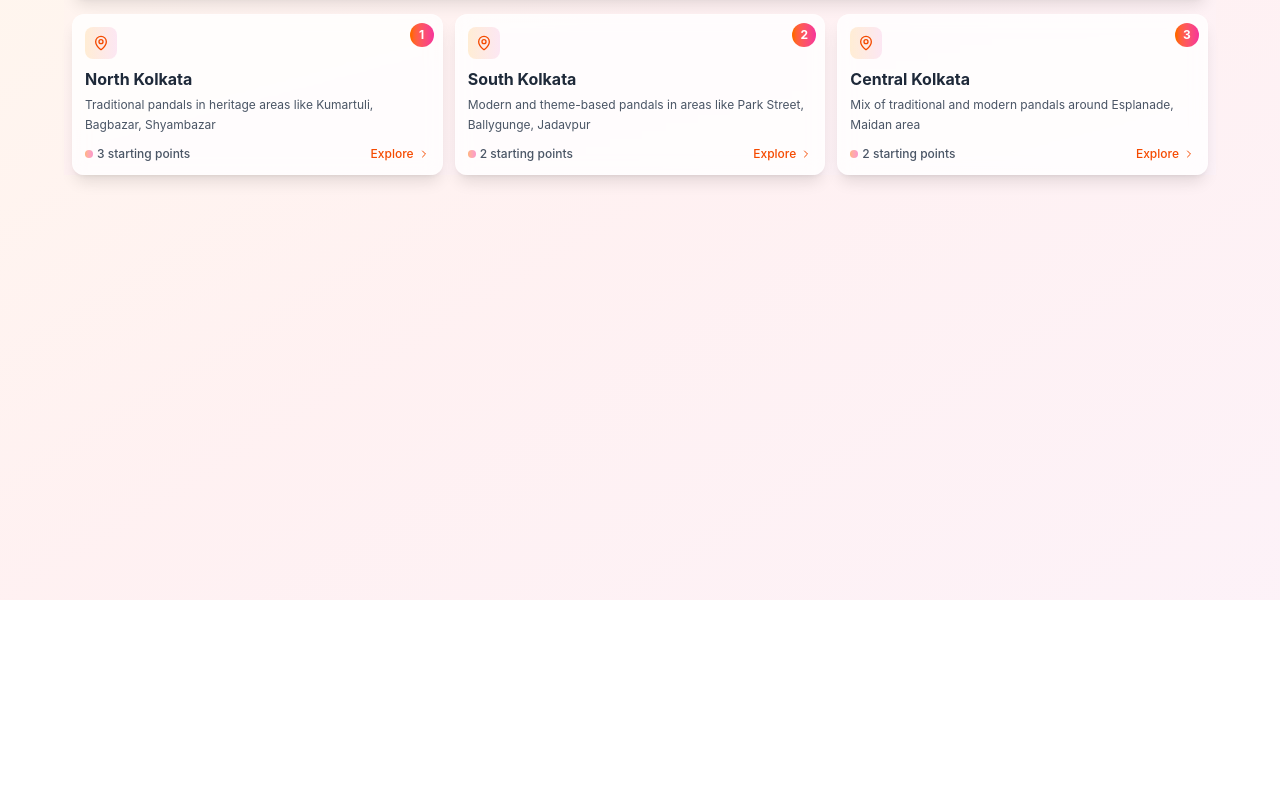
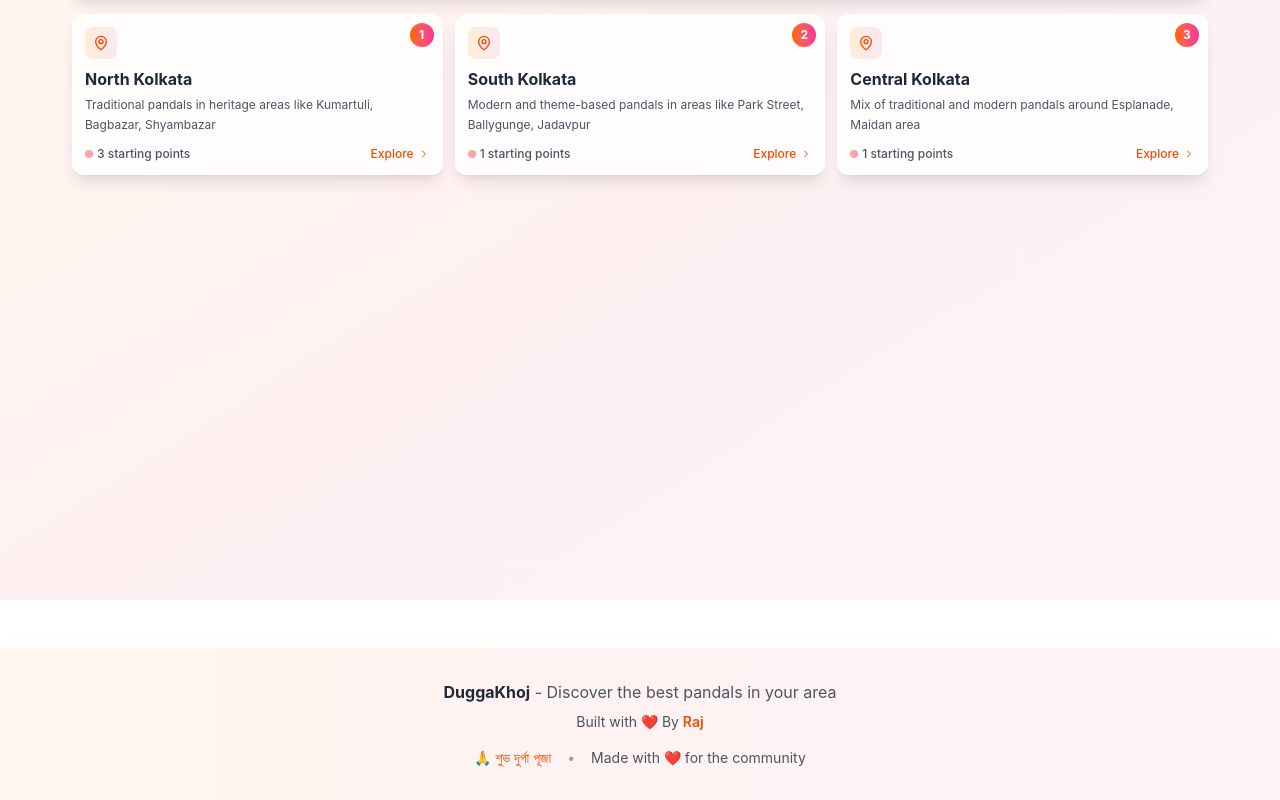
Before and after one commit to rajbodhak/pandal-finder, a Next.js app: page /routemap in a window 1280 px wide. Shown: the part 200-1000 px from the top of the page. Before the commit the page ends 800 px from the top, so only its background shows below. Built offline with nearby package versions, Linux system fonts and the light colour scheme; no server answers.

Commit message:
Separate footer component and make it common for all pages

```diff
--- a/app/layout.tsx
+++ b/app/layout.tsx
@@ -4,6 +4,7 @@ import "./globals.css";
 import 'leaflet/dist/leaflet.css';
 import { AuthProvider } from '@/context/AuthContext';
 import Providers from '@/components/providers/ThemeProvider';
+import { Footer } from '@/components/Layout/Footer';
 
 const geistSans = Geist({
   variable: "--font-geist-sans",
@@ -29,7 +30,14 @@ export default function RootLayout({
     <html lang="en" suppressHydrationWarning>
       <body className={`${geistSans.variable} ${geistMono.variable} antialiased bg-white dark:bg-gray-900 text-gray-900 dark:text-gray-100 transition-colors`}>
         <Providers>
-          <AuthProvider>{children}</AuthProvider>
+          <AuthProvider>
+            <div className="min-h-screen flex flex-col">
+              <main className="flex-1">
+                {children}
+              </main>
+              <Footer />
+            </div>
+          </AuthProvider>
         </Providers>
       </body>
     </html>
--- /dev/null
+++ b/components/Layout/Footer.tsx
@@ -0,0 +1,41 @@
+'use client';
+import React from 'react';
+import { useResponsive } from '@/hooks/useResponsive';
+
+export const Footer: React.FC = () => {
+    const { isMobile } = useResponsive();
+
+    return (
+        <footer className={`bg-gradient-to-r from-orange-50/90 via-rose-50/90 to-pink-50/90 dark:from-gray-900/90 dark:via-orange-950/90 dark:to-rose-950/90 backdrop-blur-lg shadow-2xl border-white/20 dark:border-gray-700/20 transition-all ${isMobile
+            ? 'fixed bottom-0 left-0 right-0 h-16 flex items-center justify-center px-4 z-20'
+            : 'mt-12 relative z-10'
+            }`}>
+            <div className={`${isMobile ? 'text-center' : 'container mx-auto px-4 py-8'}`}>
+                {isMobile ? (
+                    <div className="text-center">
+                        <p className="text-xs text-gray-600 dark:text-gray-300 mb-1">
+                            © 2025 DuggaKhoj
+                        </p>
+                        <p className="text-xs text-gray-500 dark:text-gray-400">
+                            Made with ❤️ for the community by <span className="font-semibold text-orange-600 dark:text-orange-400">Raj</span>
+                        </p>
+                    </div>
+                ) : (
+                    <div className="text-center text-gray-600 dark:text-gray-300">
+                        <p className="mb-2">
+                            <strong className="text-gray-800 dark:text-white">DuggaKhoj</strong> - Discover the best pandals in your area
+                        </p>
+                        <p className="text-sm">
+                            Built with ❤️ By <span className="font-semibold text-orange-600 dark:text-orange-400">Raj</span>
+                        </p>
+                        <div className="mt-4 flex justify-center items-center gap-4 text-sm">
+                            <span className="text-orange-600 dark:text-orange-400">🙏 শুভ দুর্গা পূজা</span>
+                            <span className="text-gray-400 dark:text-gray-500">•</span>
+                            <span>Made with ❤️ for the community</span>
+                        </div>
+                    </div>
+                )}
+            </div>
+        </footer>
+    );
+};
--- a/components/routemap/AreaConfig.ts
+++ b/components/routemap/AreaConfig.ts
@@ -47,13 +47,13 @@ export const KOLKATA_AREAS: AreaConfig[] = [
                 name: "Ballygunge Railway Station",
                 type: "railway",
                 description: "Starting point for South Kolkata pandals"
-            },
-            {
-                id: 'jadavpur_station',
-                name: 'Jadavpur Railway Station',
-                type: 'railway',
-                description: 'Good for Jadavpur and nearby areas'
             }
+            // {
+            //     id: 'jadavpur_station',
+            //     name: 'Jadavpur Railway Station',
+            //     type: 'railway',
+            //     description: 'Good for Jadavpur and nearby areas'
+            // }
         ]
     },
     {
@@ -64,16 +64,10 @@ export const KOLKATA_AREAS: AreaConfig[] = [
         estimatedAreas: ['Esplanade', 'Maidan', 'Dharmatala', 'BBD Bagh'],
         startingPoints: [
             {
-                id: 'esplanade_metro',
-                name: 'Esplanade Metro Station',
-                type: 'metro',
+                id: 'sealdah_junction',
+                name: 'Sealdah Railway Station',
+                type: 'railway',
                 description: 'Central hub for exploring central Kolkata'
-            },
-            {
-                id: 'howrah_bridge',
-                name: 'Howrah Bridge Area',
-                type: 'landmark',
-                description: 'Iconic landmark with nearby pandals'
             }
         ]
     }
--- a/components/routemap/EnhancedRouteDisplay.tsx
+++ b/components/routemap/EnhancedRouteDisplay.tsx
@@ -69,13 +69,13 @@ const EnhancedRouteDisplay: React.FC<EnhancedRouteDisplayProps> = ({
     return (
         <div className="bg-gradient-to-br from-orange-50 via-rose-50 to-pink-50 dark:from-gray-900 dark:via-orange-950 dark:to-rose-950 min-h-screen">
             {/* Sticky Header */}
-            <div className="fixed top-14 left-0 right-0 bg-gradient-to-r from-orange-50/95 via-rose-50/95 to-pink-50/95 dark:from-gray-900/95 dark:via-orange-950/95 dark:to-rose-950/95 backdrop-blur-lg shadow-lg border-b border-white/20 dark:border-gray-700/20 z-30 px-4 py-3 md:py-4">
+            <div className="fixed top-14 left-0 right-0 bg-gradient-to-r from-orange-50/95 via-rose-50/95 to-pink-50/95 dark:from-gray-900/95 dark:via-orange-950/95 dark:to-rose-950/95 backdrop-blur-lg shadow-lg border-b border-white/20 dark:border-gray-700/20 z-20 px-4 py-3 md:py-4">
                 <div className="max-w-4xl mx-auto">
                     {/* Back Button and Title Row */}
                     <div className="flex items-center gap-3">
                         <button
                             onClick={onBack}
-                            className="flex items-center gap-2 px-3 py-2 backdrop-blur-sm rounded-full  border border-white/20 dark:border-gray-700/20 text-orange-600 dark:text-orange-400 hover:text-orange-700 dark:hover:text-orange-300 hover:bg-white dark:hover:bg-gray-800 transition-all duration-200 text-sm font-medium"
+                            className="flex items-center gap-2 px-3 py-2 rounded-full text-orange-600 dark:text-orange-400 hover:text-orange-700 dark:hover:text-orange-300 transition-all duration-200 text-sm font-medium"
                         >
                             <ArrowLeft className="h-4 w-4" />
                             <span>Back</span>
```
